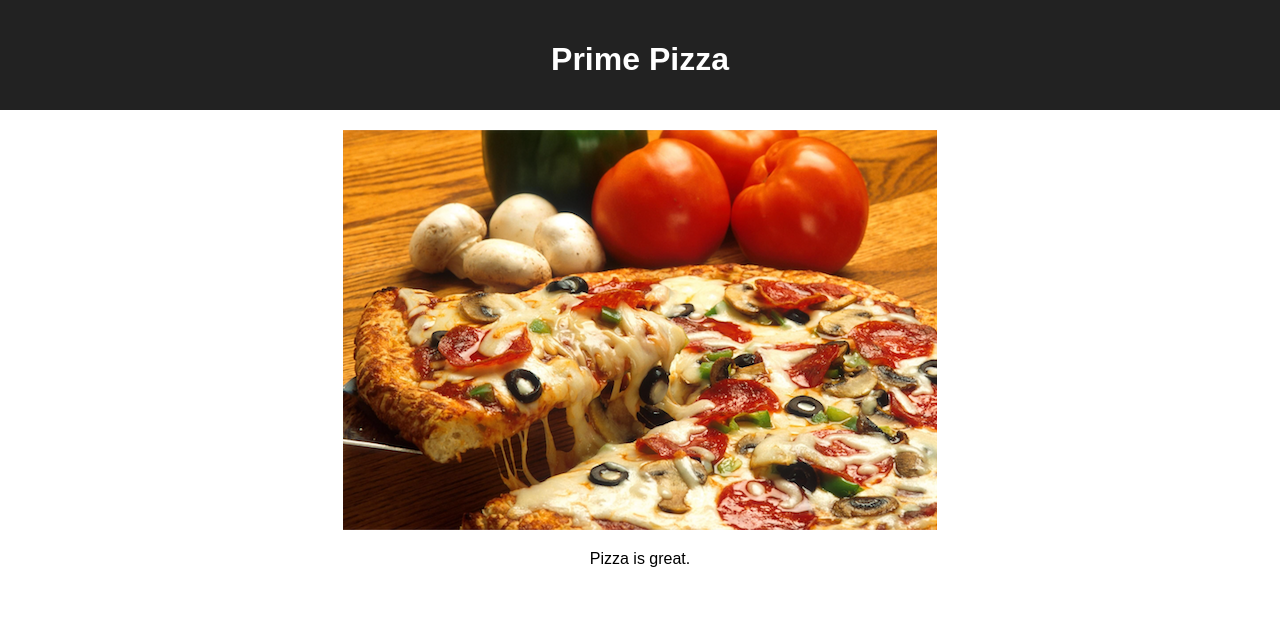
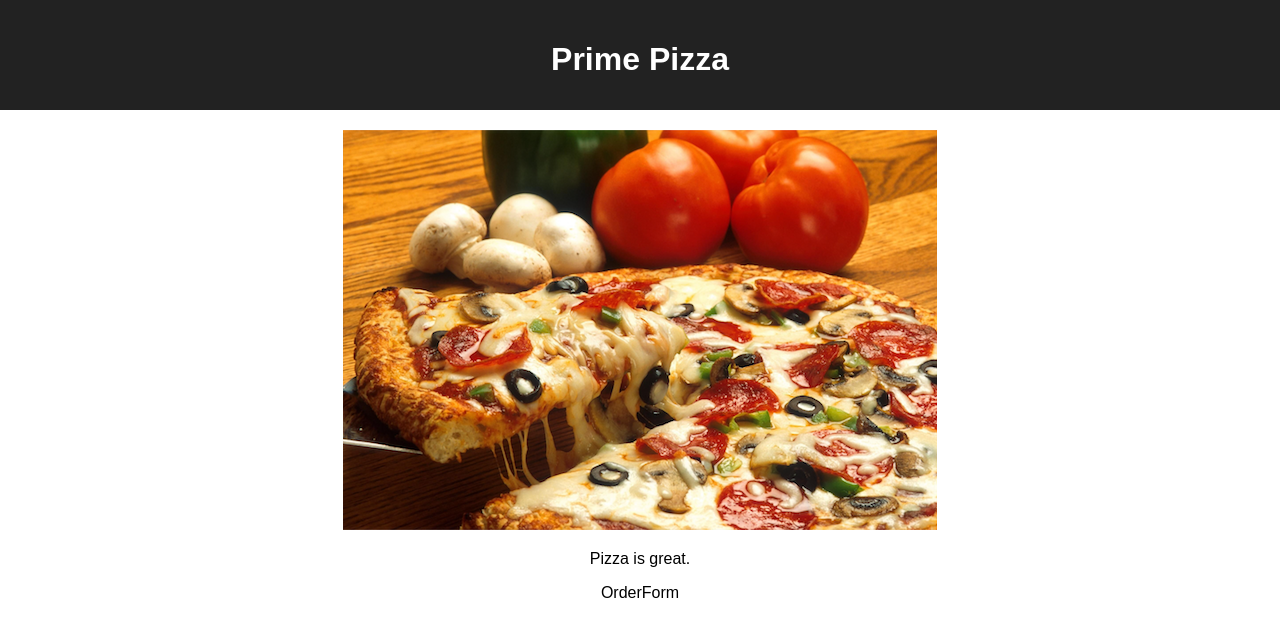
Before and after one commit to lilylacosse/redux-pizza-parlor, a React (Create React App) app: page /#/orderform in a window 1280 px wide. Shown: the top 636 px of the page. Built offline with nearby package versions, Linux system fonts and the light colour scheme.

Commit message:
OrderForm component and route created

```diff
--- a/src/components/App/App.jsx
+++ b/src/components/App/App.jsx
@@ -1,6 +1,9 @@
 import React from 'react';
 import axios from 'axios';
 import './App.css';
+import { HashRouter as Router, Route, Link } from 'react-router-dom';
+
+import OrderForm from '../OrderForm/OrderForm';
 
 function App() {
 
@@ -13,6 +16,12 @@ function App() {
       <img src='images/pizza_photo.png' />
       <p>Pizza is great.</p>
 
+      <Router>
+        {/* <Link to="/orderform">Next</Link> */}
+        <Route path="/orderform">
+          <OrderForm />
+        </Route>
+      </Router>
     </div>
   );
 }
--- /dev/null
+++ b/src/components/OrderForm/OrderForm.jsx
@@ -0,0 +1,5 @@
+function OrderForm() {
+    return (<><div>OrderForm</div></>)
+}
+
+export default OrderForm
```
